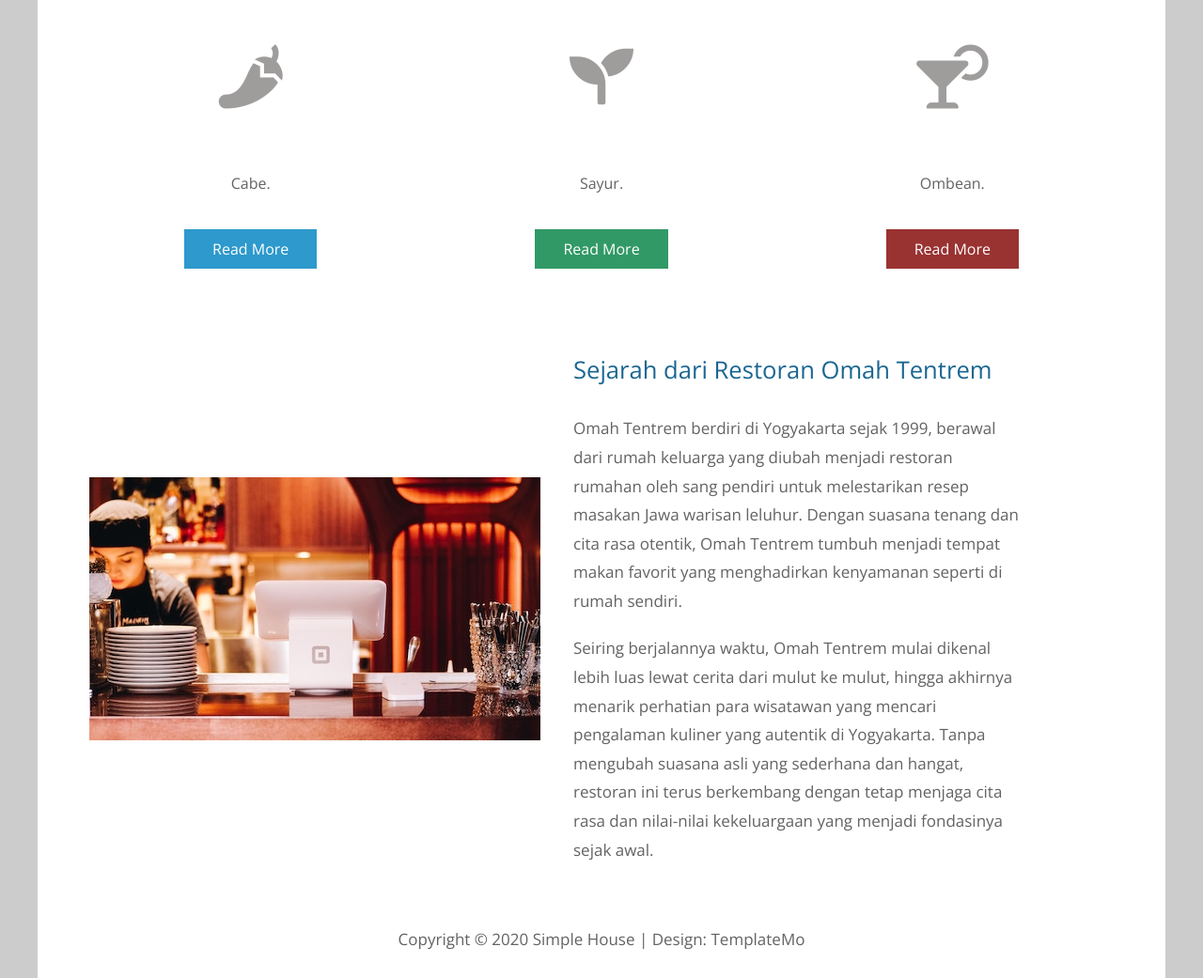
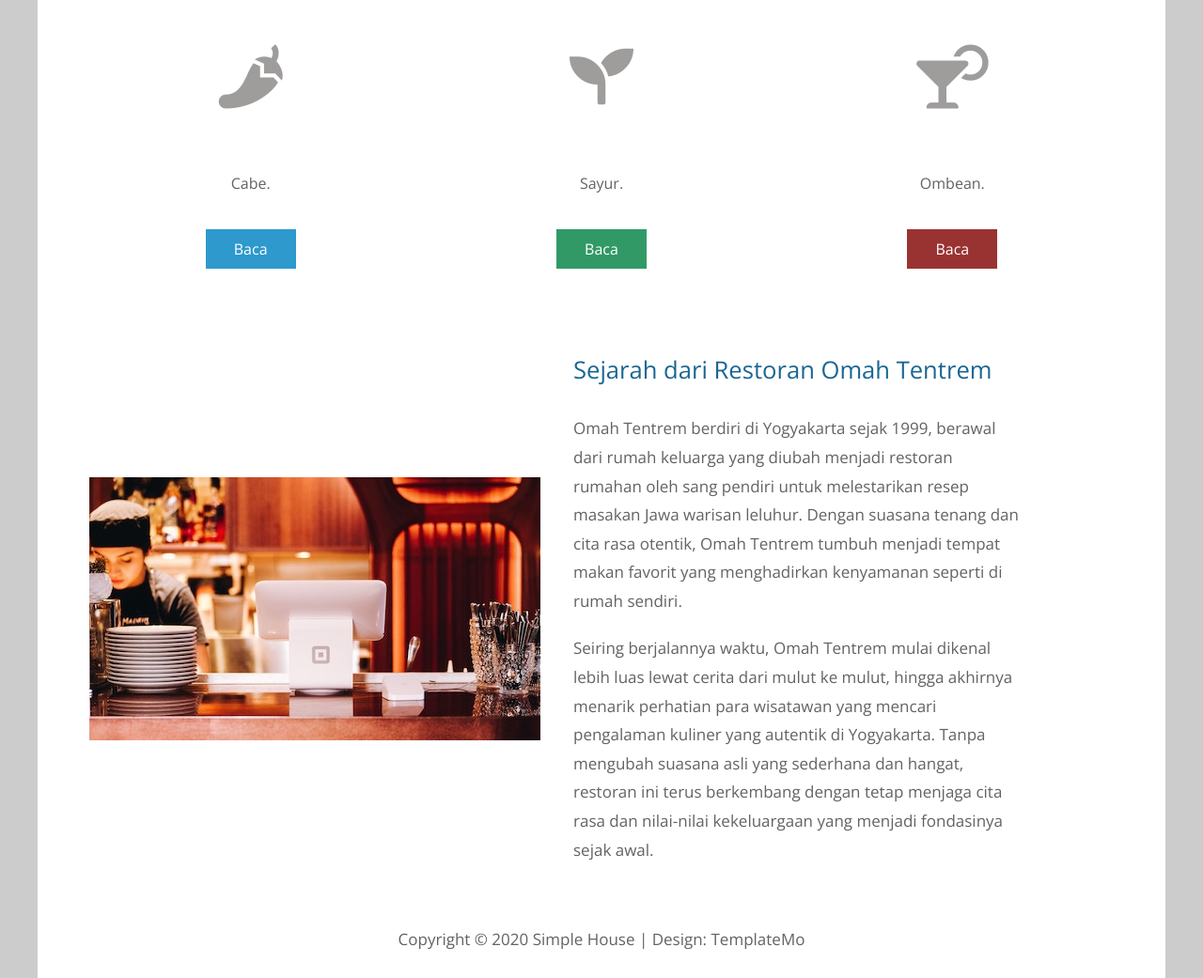
Before and after one commit to larasati18/larasinfor, a plain HTML site: page tentang kami.html in a window 1280 px wide. Shown: the part 1652-2693 px from the top of the page at 94% size. Drawn offline with nearby package versions, Linux system fonts and the light colour scheme.

Commit message:
Update tentang kami.html

```diff
--- a/tentang kami.html
+++ b/tentang kami.html
@@ -130,21 +130,21 @@ https://templatemo.com/tm-539-simple-house
 						<div class="tm-feature">
 							<i class="fas fa-4x fa-pepper-hot tm-feature-icon"></i>
 							<p class="tm-feature-description">Cabe.</p>
-							<a href="index.html" class="tm-btn tm-btn-primary">Read More</a>
+							<a href="index.html" class="tm-btn tm-btn-primary">Baca</a>
 						</div>
 					</div>
 					<div class="col-lg-4">
 						<div class="tm-feature">
 							<i class="fas fa-4x fa-seedling tm-feature-icon"></i>
 							<p class="tm-feature-description">Sayur.</p>
-							<a href="index.html" class="tm-btn tm-btn-success">Read More</a>
+							<a href="index.html" class="tm-btn tm-btn-success">Baca</a>
 						</div>
 					</div>
 					<div class="col-lg-4">
 						<div class="tm-feature">
 							<i class="fas fa-4x fa-cocktail tm-feature-icon"></i>
 							<p class="tm-feature-description">Ombean.</p>
-							<a href="index.html" class="tm-btn tm-btn-danger">Read More</a>
+							<a href="index.html" class="tm-btn tm-btn-danger">Baca</a>
 						</div>
 					</div>
 				</div>
```
